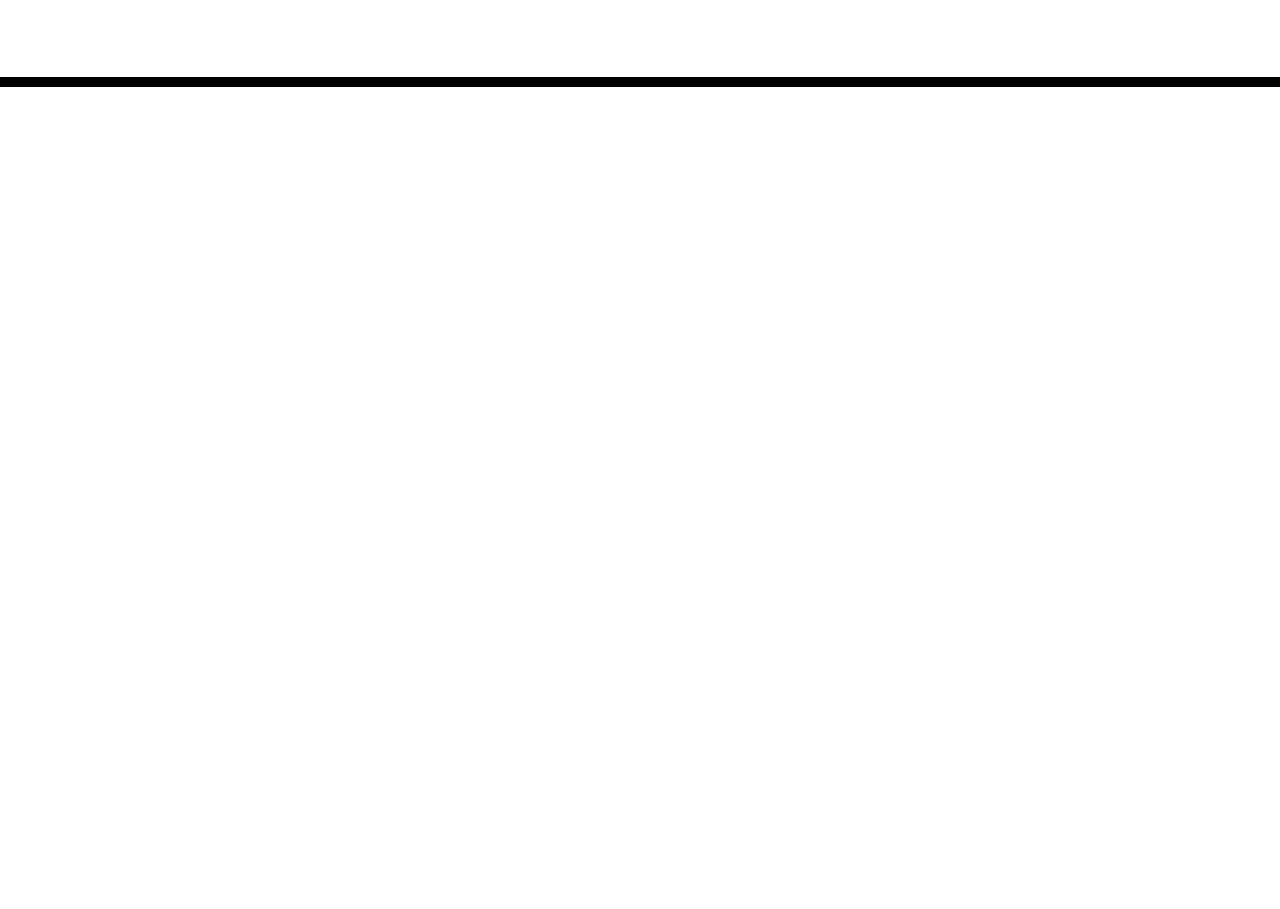
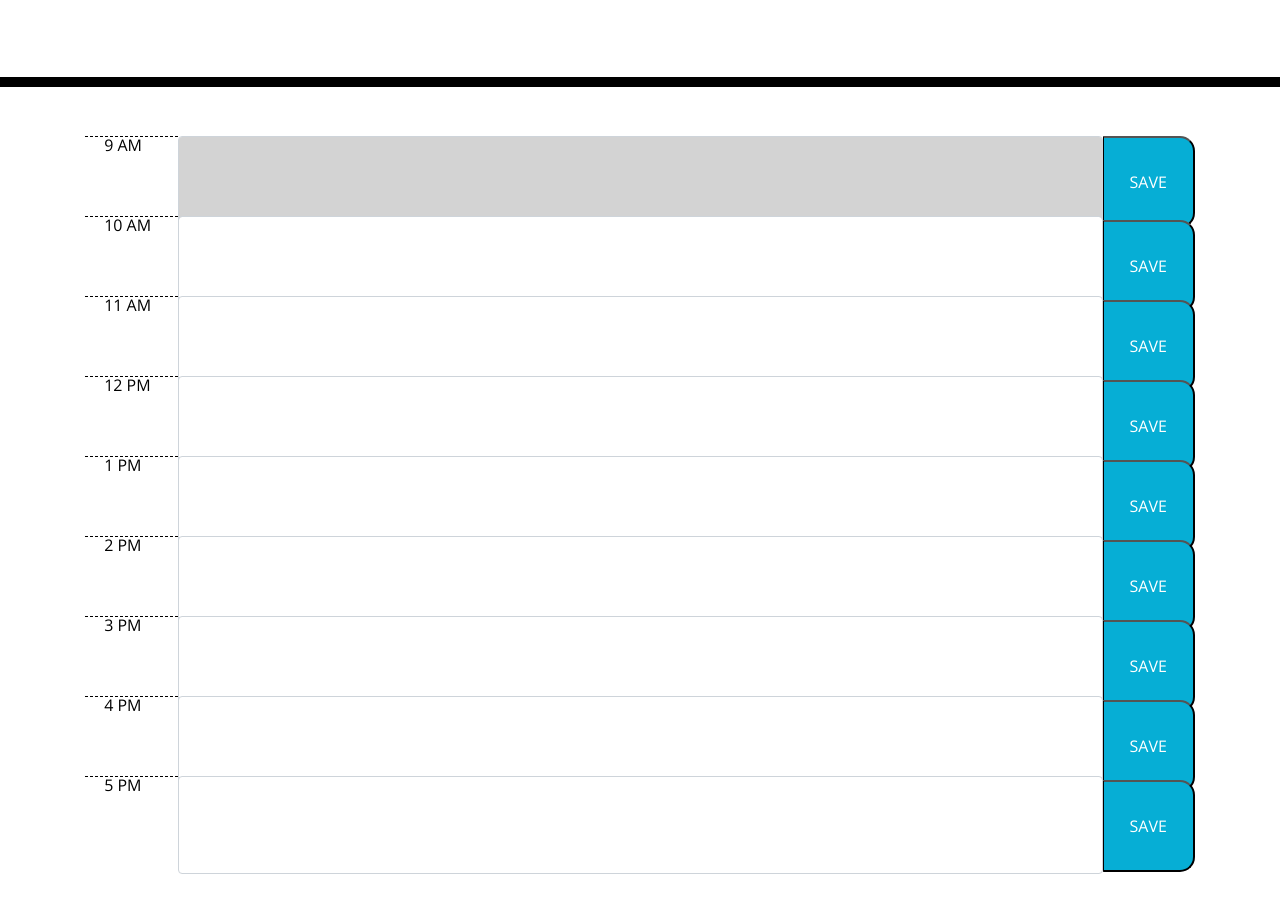
Before and after one commit to Kpresents/day-planner-, a plain HTML site: page index.html in a window 1280 px wide. Shown: the part 181-1090 px from the top of the page. Before the commit the page ends 800 px from the top, so only its background shows below. Drawn offline with nearby package versions, Linux system fonts and the light colour scheme.

Commit message:
added JS code and updated HTML

```diff
--- /dev/null
+++ b/Assets/js/script.js
@@ -0,0 +1,28 @@
+// GIVEN I am using a daily planner to create a schedule
+// WHEN I open the planner
+// THEN the current day is displayed at the top of the calendar
+// WHEN I scroll down
+// THEN I am presented with timeblocks for standard business hours
+// WHEN I view the timeblocks for that day
+// THEN each timeblock is color coded to indicate whether it is in the past, present, or future
+// WHEN I click into a timeblock
+// THEN I can enter an event
+// WHEN I click the save button for that timeblock
+// THEN the text for that event is saved in local storage
+// WHEN I refresh the page
+// THEN the saved events persist
+
+//step 1: add current date to the header
+var currentEl= document.querySelector('#currentDay');
+var currentHour= moment().hour()
+console.log (currentHour)
+
+currentEl.textContent= moment().format ("dddd, MMMM Do")
+var
+
+
+//step 2: current time determines the past, present and future color coordination
+//past- anything before the current hour is < timeblock thats past (grey)
+
+//present- current time (red)= to the timeblock
+//future- upcoming (green) current hour is >the  timeblock then its the future
--- a/index.html
+++ b/index.html
@@ -1,23 +1,14 @@
 <!DOCTYPE html>
 <html lang="en">
+
 <head>
   <meta charset="UTF-8" />
   <meta name="viewport" content="width=device-width, initial-scale=1.0" />
   <meta http-equiv="X-UA-Compatible" content="ie=edge" />
-    <link
-      rel="stylesheet"
-      href="https://stackpath.bootstrapcdn.com/bootstrap/4.3.1/css/bootstrap.min.css"
-    />
-    <link
-      rel="stylesheet"
-      href="https://use.fontawesome.com/releases/v5.8.1/css/all.css"
-      integrity="sha384-50oBUHEmvpQ+1lW4y57PTFmhCaXp0ML5d60M1M7uH2+nqUivzIebhndOJK28anvf"
-      crossorigin="anonymous"
-    />
-    <link
-      href="https://fonts.googleapis.com/css?family=Open+Sans&display=swap"
-      rel="stylesheet"
-    />
+  <link rel="stylesheet" href="https://stackpath.bootstrapcdn.com/bootstrap/4.3.1/css/bootstrap.min.css" />
+  <link rel="stylesheet" href="https://use.fontawesome.com/releases/v5.8.1/css/all.css"
+    integrity="sha384-50oBUHEmvpQ+1lW4y57PTFmhCaXp0ML5d60M1M7uH2+nqUivzIebhndOJK28anvf" crossorigin="anonymous" />
+  <link href="https://fonts.googleapis.com/css?family=Open+Sans&display=swap" rel="stylesheet" />
   <link rel="stylesheet" href="style.css" />
   <title>Work Day Scheduler</title>
 </head>
@@ -30,9 +21,80 @@
   </header>
   <div class="container">
     <!-- Timeblocks go here -->
+    <div class="container">
+      <div class="row">
+        <div class="col-sm-1 hour mt-3"> 9 AM </div>
+        <div class="col-sm-10 mb-4 p-0"> <textarea class="form-control h-100 p-0 m-0 w-100 past " name="" id="9"></textarea>
+        </div>
+        <div class="col-sm-1 p-0 "> <button class="saveBtn  w-100  "> SAVE </button></div>
+
+      </div>
+      <div class="row">
+        <div class="col-sm-1 hour mt-3"> 10 AM </div>
+        <div class="col-sm-10 mb-4  p-0"> <textarea class="form-control h-100 p-0 m-0 w-100" name="" id="10"></textarea>
+        </div>
+        <div class="col-sm-1 p-0 "> <button class="saveBtn mt-1 w-100"> SAVE </button></div>
+
+      </div>
+
+      <div class="row">
+        <div class="col-sm-1 hour mt-3"> 11 AM </div>
+        <div class="col-sm-10 mb-4  p-0"> <textarea class="form-control h-100 p-0 m-0 w-100" name="" id="11"></textarea>
+        </div>
+        <div class="col-sm-1 p-0 "> <button class="saveBtn mt-1 w-100"> SAVE </button></div>
+
+      </div>
+      <div class="row">
+        <div class="col-sm-1 hour mt-3"> 12 PM </div>
+        <div class="col-sm-10 mb-4  p-0"> <textarea class="form-control h-100 p-0 m-0 w-100" name="" id="12"></textarea>
+        </div>
+        <div class="col-sm-1 p-0 "> <button class="saveBtn mt-1  w-100"> SAVE </button></div>
+
+      </div>
+      <div class="row">
+        <div class="col-sm-1 hour mt-3"> 1 PM </div>
+        <div class="col-sm-10 mb-4  p-0"> <textarea class="form-control h-100 p-0 m-0 w-100" name="" id="13"></textarea>
+        </div>
+        <div class="col-sm-1 p-0 "> <button class="saveBtn mt-1 w-100"> SAVE </button></div>
+
+      </div>
+      <div class="row">
+        <div class="col-sm-1 hour mt-3"> 2 PM </div>
+        <div class="col-sm-10 mb-4  p-0"> <textarea class="form-control h-100 p-0 m-0 w-100" name="" id="14"></textarea>
+        </div>
+        <div class="col-sm-1 p-0 "> <button class="saveBtn mt-1  w-100"> SAVE </button></div>
+
+      </div>
+      <div class="row">
+        <div class="col-sm-1 hour mt-3"> 3 PM </div>
+        <div class="col-sm-10 mb-4  p-0"> <textarea class="form-control h-100 p-0 m-0 w-100" name="" id="15"></textarea>
+        </div>
+        <div class="col-sm-1 p-0 "> <button class="saveBtn mt-1  w-100"> SAVE </button></div>
+
+      </div>
+      <div class="row">
+        <div class="col-sm-1 hour mt-3"> 4 PM </div>
+        <div class="col-sm-10 mb-4  p-0"> <textarea class="form-control h-100 p-0 m-0 w-100" name="" id="16"></textarea>
+        </div>
+        <div class="col-sm-1 p-0 "> <button class="saveBtn mt-1  w-100"> SAVE </button></div>
+
+      </div>
+      <div class="row">
+        <div class="col-sm-1 hour mt-3"> 5 PM </div>
+        <div class="col-sm-10 mb-4  p-0"> <textarea class="form-control h-100 p-0 m-0 w-100" name="" id="17"></textarea>
+        </div>
+        <div class="col-sm-1 p-0"> <button class="saveBtn mt-1  w-100"> SAVE </button></div>
+
+      </div>
+
+    </div>
+  </div>
   </div>
 
   <script src="https://cdnjs.cloudflare.com/ajax/libs/jquery/3.2.1/jquery.min.js"></script>
   <script src="https://cdnjs.cloudflare.com/ajax/libs/moment.js/2.24.0/moment.min.js"></script>
+
+  <script src="./Assets/js/script.js"></script>
 </body>
+
 </html>
--- a/style.css
+++ b/style.css
@@ -10,7 +10,7 @@ textarea {
   resize: none;
   color: #000000;
   border-left: 1px solid black;
-  padding: 10px;
+
 }
 
 .jumbotron {
@@ -63,6 +63,7 @@ textarea {
   border-bottom-right-radius: 15px;
   background-color: #06aed5;
   color: white;
+  height:75%;
 }
 
 .saveBtn i:hover {
```
Also changed, not shown: 2 other files. Lines whose indentation alone changed are shown as unchanged.
